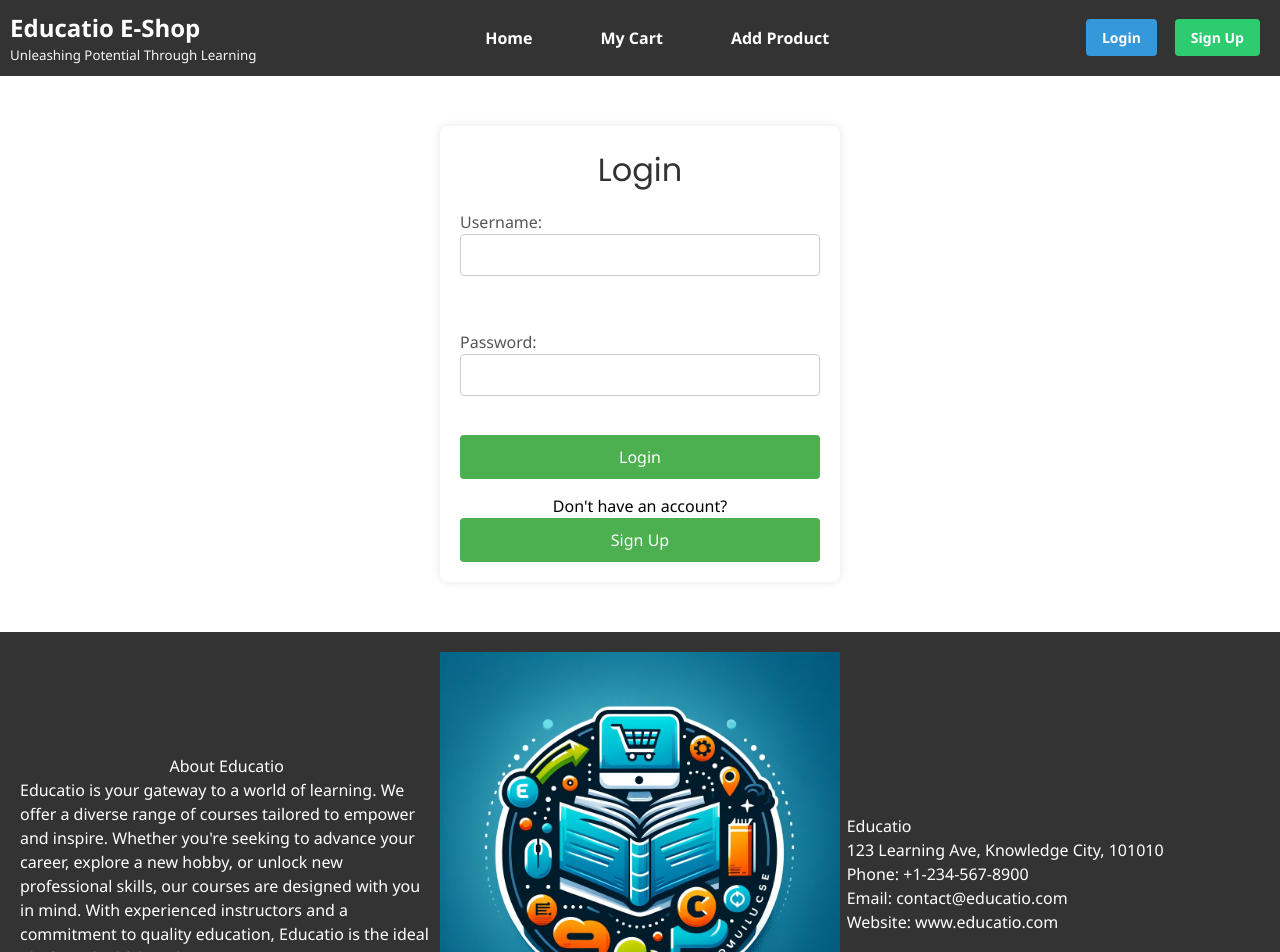
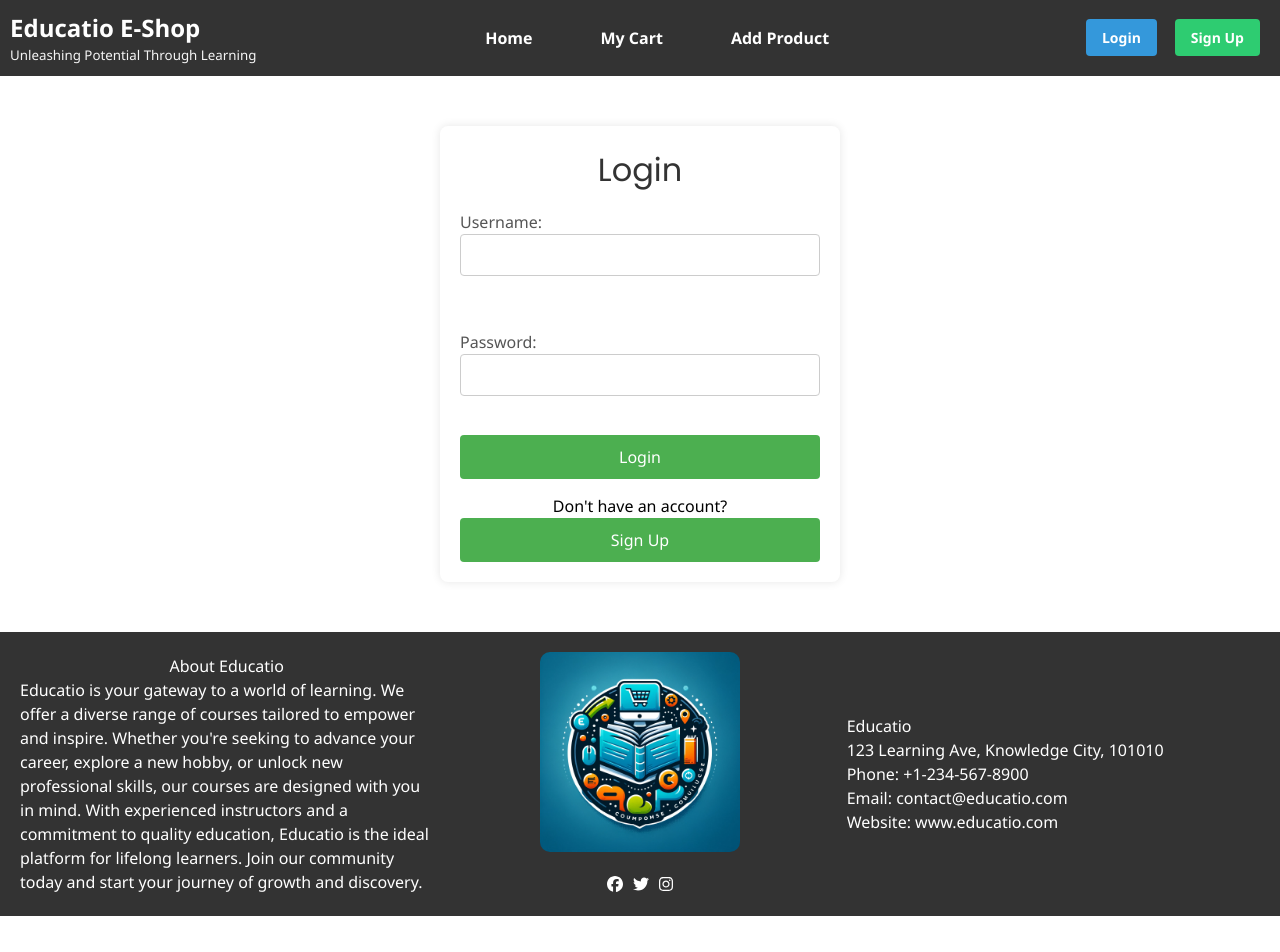
Before and after one commit to Emmanuel-Oite/Group-7-eCommerce-app, a React (Create React App) app: page /Login in a window 1280 px wide. Shown: the top 952 px of the page. After the commit the page ends 916 px from the top, so only its background shows below. Built offline with nearby package versions, Linux system fonts and the light colour scheme; no server answers.

Commit message:
Footer image now showing, Footer image styling edits

```diff
--- a/src/components/Footer.js
+++ b/src/components/Footer.js
@@ -20,7 +20,8 @@ const Footer = () => {
       </div>
 
       <div className="footer-logo-social">
-        <img src="/images/Educatio logo.png" alt="Company Logo" className="footer-logo" />
+      <img src={`${process.env.PUBLIC_URL}/images/Educatio logo.png`} alt="Company Logo" className="footer-logo" />
+
         <div className="social-links">
           <a href="https://facebook.com/Educatio" target="_blank" rel="noopener noreferrer">
             <FontAwesomeIcon icon={faFacebook} />
--- a/src/index.css
+++ b/src/index.css
@@ -361,8 +361,9 @@ p {
 }
 
 .footer-logo {
-  width: 400px; /* Adjust as needed */
+  width: 200px; /* Adjust as needed */
   margin-bottom: 20px;
+  border-radius: 10px;
 }
 
 .social-links {
```
